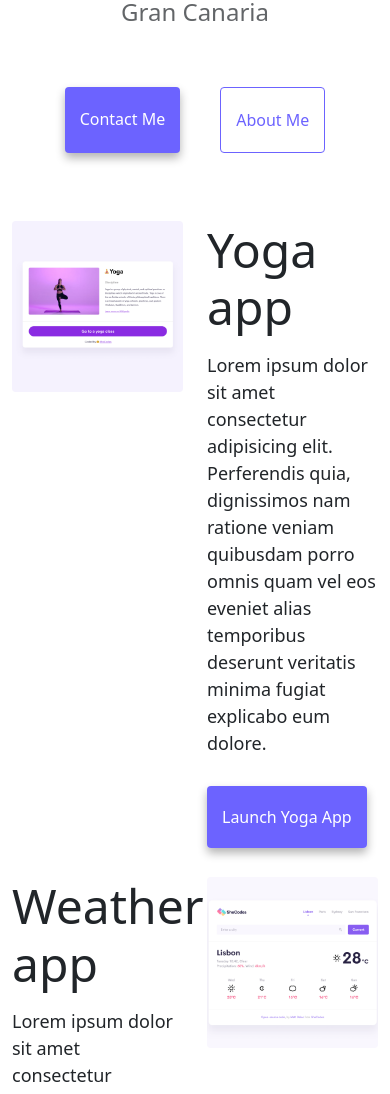
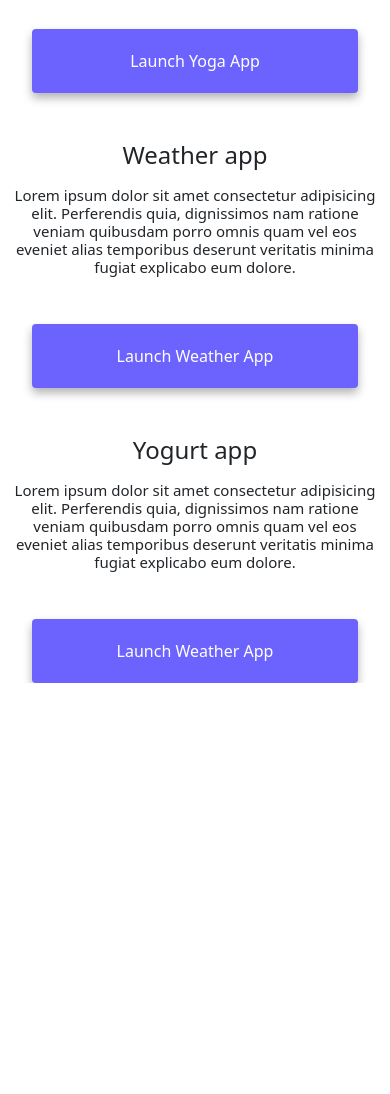
Before and after one commit to Moldee81/My-website-project, a website: page index.html in a window 390 px wide. Shown: the part 534-1628 px from the top of the page. After the commit the page ends 1217 px from the top, so only its background shows below. Drawn offline with nearby package versions, Linux system fonts and the light colour scheme.

Commit message:
Made Responsiveness Adjustments

```diff
--- a/index.html
+++ b/index.html
@@ -4,7 +4,7 @@
     <meta charset="UTF-8" />
     <meta http-equiv="X-UA-Compatible" content="IE=edge" />
     <meta name="viewport" content="width=device-width, initial-scale=1.0" />
-    <meta name="description" content="Anita Peña Tomczak's projects website">
+    <meta name="description" content="Anita Peña Tomczak's projects website" />
     <title>Anita Peña-Tomczak-front-end developer</title>
     <link
       href="https://cdn.jsdelivr.net/npm/bootstrap@5.0.0-beta2/dist/css/bootstrap.min.css"
@@ -55,13 +55,27 @@
     <h1 class="text-center">Anita Peña-Tomczak</h1>
     <h3 class="text-center">Front-end developer, based in Gran Canaria</h3>
     <div class="navigation-links mb-5">
-      <a href="about.html#contact" class="primary-link" tittle="email contact details">Contact me</a>
-      <a href="about.html" class="secondary-link" tittle="About Anita Peña-Tomczak and work portfolio">About me</a>
+      <a
+        href="about.html#contact"
+        class="primary-link project-link"
+        tittle="email contact details"
+        >Contact me</a
+      >
+      <a
+        href="about.html"
+        class="secondary-link"
+        tittle="About Anita Peña-Tomczak and work portfolio"
+        >About me</a
+      >
     </div>
     <div class="container">
       <div class="row">
         <div class="col-6">
-          <img src="images/yoga.png" alt="Yoga project" class="img-fluid rounded" />
+          <img
+            src="images/yoga.png"
+            alt="Yoga project"
+            class="img-fluid rounded"
+          />
         </div>
         <div class="col-6">
           <h2 class="mb-3">Yoga app</h2>
@@ -72,7 +86,12 @@
             explicabo eum dolore.
           </p>
           <div class="mt-5">
-            <a href="#" class="primary-link" title="Yoga App Access">Launch Yoga App</a>
+            <a
+              href="#"
+              class="primary-link project-link"
+              title="Yoga App Access"
+              >Launch Yoga App</a
+            >
           </div>
         </div>
       </div>
@@ -86,16 +105,29 @@
             explicabo eum dolore.
           </p>
           <div class="mt-5">
-            <a href="#" class="primary-link" title="Weather App access">Launch Weather App</a>
+            <a
+              href="#"
+              class="primary-link project-link"
+              title="Weather App access"
+              >Launch Weather App</a
+            >
           </div>
         </div>
         <div class="col-6">
-          <img src="images/weather.png" alt="Weather Project" class="img-fluid rounded" />
+          <img
+            src="images/weather.png"
+            alt="Weather Project"
+            class="img-fluid rounded"
+          />
         </div>
       </div>
       <div class="row mt-5">
         <div class="col-6">
-          <img src="images/yogurt.png" alt="Yoghurt Project" class="img-fluid rounded" />
+          <img
+            src="images/yogurt.png"
+            alt="Yoghurt Project"
+            class="img-fluid rounded"
+          />
         </div>
         <div class="col-6">
           <h2 class="mb-3">Yogurt app</h2>
@@ -106,7 +138,12 @@
             explicabo eum dolore.
           </p>
           <div class="mt-5">
-            <a href="#" class="primary-link" tittle="Weather App access">Launch Weather App</a>
+            <a
+              href="#"
+              class="primary-link project-link"
+              tittle="Weather App access"
+              >Launch Weather App</a
+            >
           </div>
         </div>
       </div>
--- a/style.css
+++ b/style.css
@@ -13,25 +13,65 @@ h2,
 h3 {
   margin: 0;
 }
-
 h1 {
   font-size: 96px;
 }
-
 h2 {
   font-size: 48px;
 }
-
 h3 {
   font-size: 24px;
   opacity: 0.7;
 }
-
 p {
   font-size: 18px;
   line-height: 1.5;
 }
-
+@media (max-width: 576px) {
+  h1 {
+    font-size: 30px;
+  }
+  h2 {
+    text-align: center;
+    font-size: 24px;
+  }
+  p {
+    text-align: center;
+    font-size: 15px;
+    line-height: 1.2;
+  }
+  img {
+    display: none;
+  }
+  h3 {
+    font-size: 18px;
+  }
+  .project-link {
+    display: block;
+    text-align: center;
+    margin: 0 20px;
+  }
+  .row > * {
+    flex-shrink: 0;
+    width: 100%;
+    max-width: 100%;
+    padding-right: calc(var(--bs-gutter-x) / 2);
+    padding-left: calc(var(--bs-gutter-x) / 2);
+    margin-top: var(--bs-gutter-y);
+  }
+  *,
+  ::after,
+  ::before {
+    box-sizing: border-box;
+  }
+}
+@media (min-width: 768px) {
+  .container,
+  .container-md,
+  .container-sm {
+    max-width: 720px;
+  }
+}
 .navigation-links {
   display: flex;
   margin-top: 40px;
```
